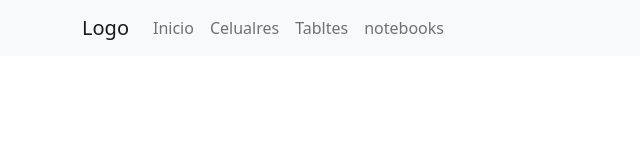
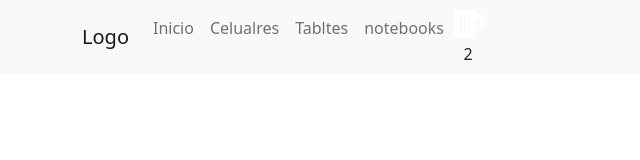
Before and after one commit to Toasty201/ProjectReact, a React (Create React App) app: page / in a window 1280 px wide. Shown: the top 160 px of the page, without its empty margins (0-640 px from the left). Built offline with nearby package versions, Linux system fonts and the light colour scheme.

Commit message:
modificado el widget

```diff
--- a/src/components/Navbar/Navbar.js
+++ b/src/components/Navbar/Navbar.js
@@ -3,7 +3,7 @@ import React from 'react'
 import Container from 'react-bootstrap/Container';
 import Nav from 'react-bootstrap/Nav';
 import Navbar from 'react-bootstrap/Navbar';
-import cartWidget from '../cartWidget/cartWidget';
+import CartWidget from '../cartWidget/cartWidget';
 
 function BasicExample() {
   return (
@@ -17,8 +17,7 @@ function BasicExample() {
             <Nav.Link href="#link">Celualres</Nav.Link>
             <Nav.Link href="#link">Tabltes</Nav.Link>
             <Nav.Link href="#link">notebooks</Nav.Link>
-            <Nav.Link href="#link"><cartWidget /></Nav.Link>
-            <cartWidget />
+            <CartWidget />
           </Nav>
         </Navbar.Collapse>
       </Container>
--- a/src/components/cartWidget/cartWidget.js
+++ b/src/components/cartWidget/cartWidget.js
@@ -1,17 +1,17 @@
 import './cartWidget.css'
 import React from 'react'
 import { FontAwesomeIcon } from '@fortawesome/react-fontawesome'
-import { faCartShopping } from '@fortawesome/free-solid-svg-icons'
+import { faBeer } from '@fortawesome/free-solid-svg-icons';
 
 
-function cartWidget(){
+function CartWidget(){
     return(
         <div className="cart-widget">
-        <FontAwesomeIcon icon="fa-regular fa-cart-shopping" size="2x" color="white" /> */
+        <FontAwesomeIcon  icon={ faBeer }  size="2x" color="white" />
         <div className="qty-display">2</div>
       </div>
     );
 
 }
 
-export default cartWidget;
+export default CartWidget;
```
